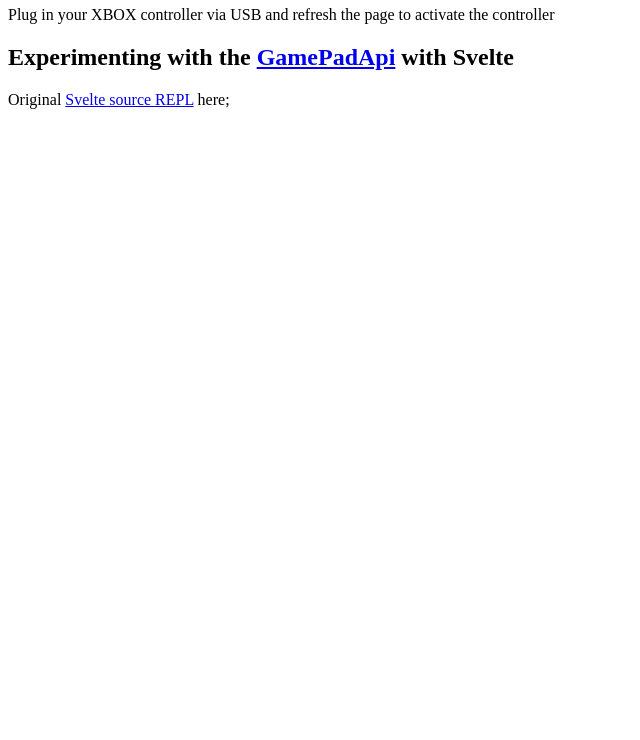
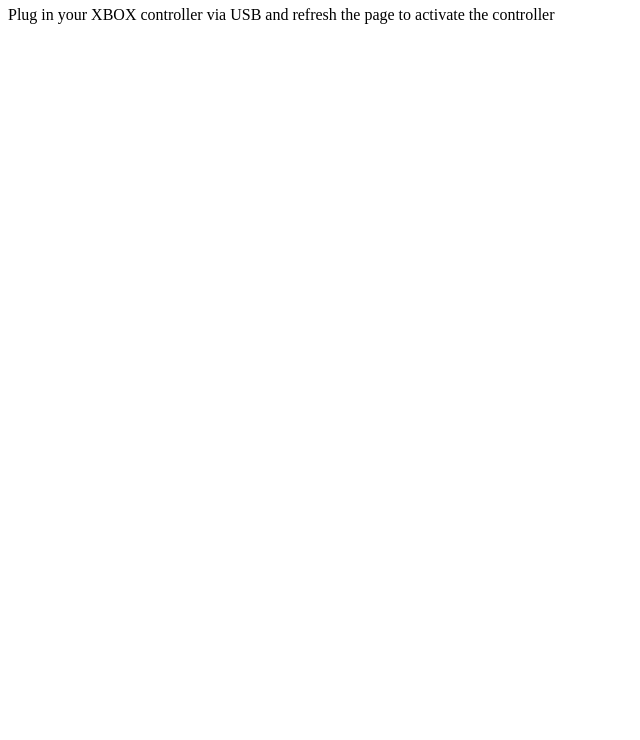
Before and after one commit to DuckiDeluxe/ControllerTest, a plain HTML site: page index.html in a window 1280 px wide. Shown: the part 60-800 px from the top of the page, without its empty margins (0-640 px from the left). Drawn offline with Linux system fonts and the light colour scheme.

Commit message:
Update index.html

```diff
--- a/index.html
+++ b/index.html
@@ -1,5 +1,3 @@
 <h1>Xbox Controller</h1>
 <p>Plug in your XBOX controller via USB and refresh the page to activate the controller</p>
 <div id="pad"></div>
-<h2>Experimenting with the <a href="https://developer.mozilla.org/en-US/docs/Web/API/Gamepad_API/Using_the_Gamepad_API">GamePadApi</a> with Svelte</h2>
-<p>Original <a href="https://svelte.dev/repl/f1d91b17e6cc4db0a9d7afaf2f46adb0?version=3.46.2">Svelte source REPL</a> here;</p>
```
